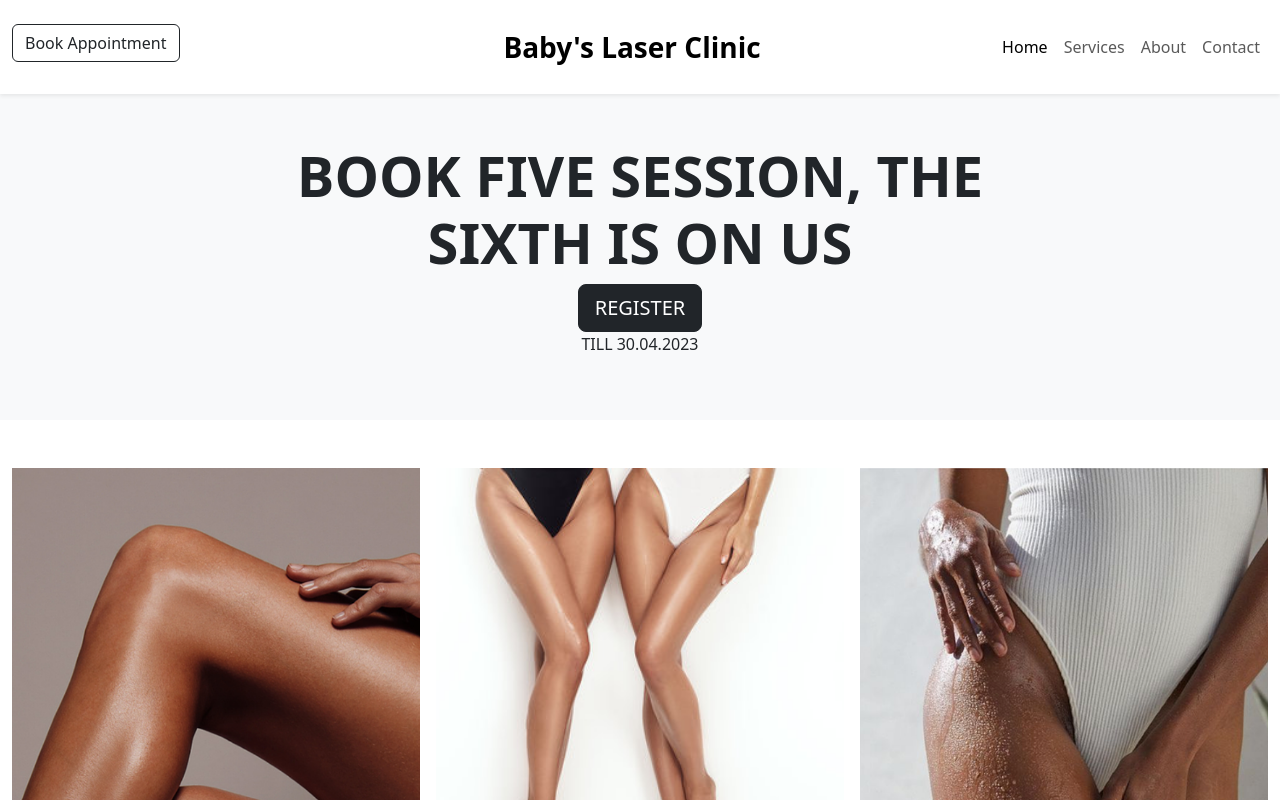
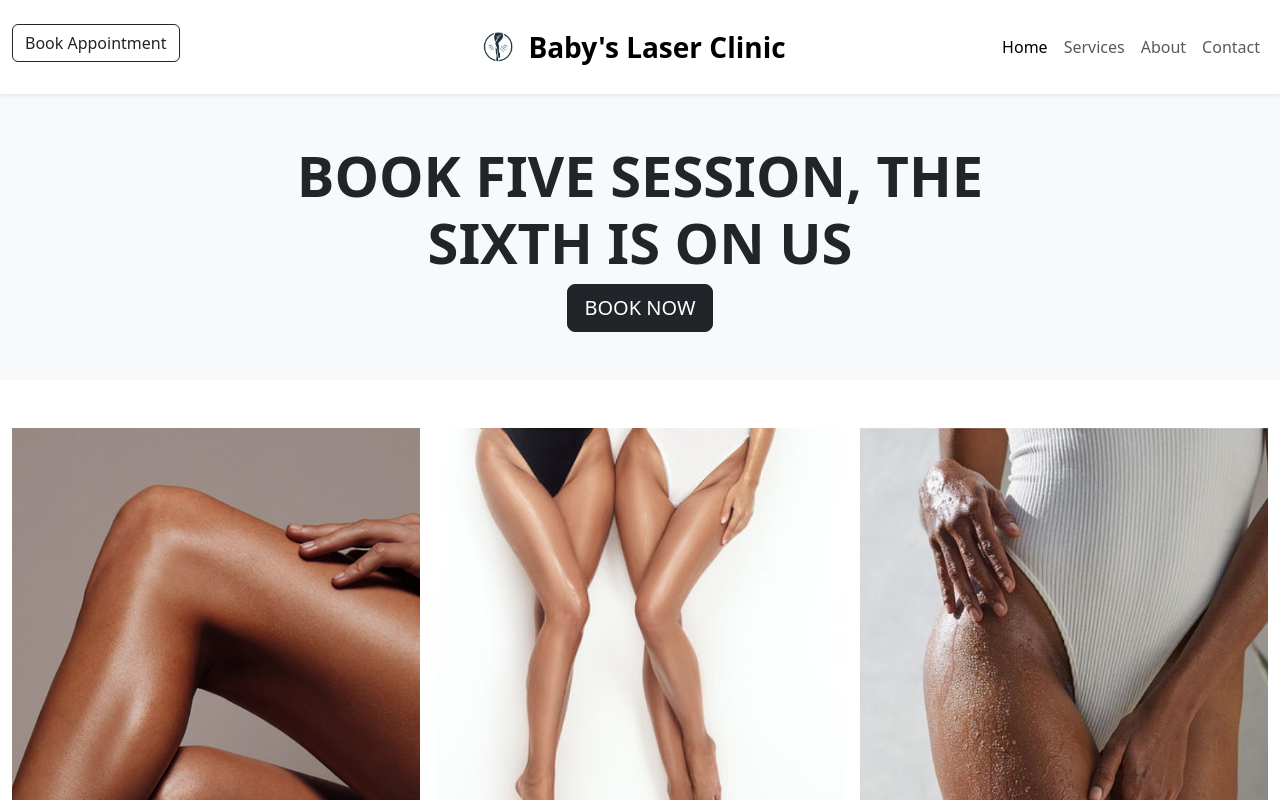
Before and after one commit to arash-esfandiari/baby-laser-clinic, a React (Create React App) app: page / in a window 1280 px wide. Shown: the top 800 px of the page. Built offline with nearby package versions, Linux system fonts and the light colour scheme.

Commit message:
overlap fixed and logo added

```diff
--- a/src/components/Hero.js
+++ b/src/components/Hero.js
@@ -1,5 +1,6 @@
 import React from 'react';
 import 'bootstrap/dist/css/bootstrap.min.css';
+import { Link } from 'react-router-dom';
 
 const Hero = () => {
     return (
@@ -7,8 +8,7 @@ const Hero = () => {
             <div className="row">
                 <div className="col-12 col-md-8 offset-md-2">
                     <h1 className="display-4 fw-bold">BOOK FIVE SESSION, THE SIXTH IS ON US</h1>
-                    <button className="btn btn-dark btn-lg">REGISTER</button>
-                    <p>TILL 30.04.2023</p>
+                    <Link to="/appointment" className="btn btn-dark btn-lg">BOOK NOW</Link>
                 </div>
             </div>
         </div>
--- a/src/components/Navbar.js
+++ b/src/components/Navbar.js
@@ -1,18 +1,22 @@
 import React from 'react';
 import { Link } from 'react-router-dom';
 import 'bootstrap/dist/css/bootstrap.min.css';
+// Assuming your logo is located at src/assets/logo.png
+import logo from '../assets/images/logo.png';
 
 const Navbar = () => {
     return (
         <nav className="navbar navbar-expand-lg navbar-light bg-white py-3 shadow-sm">
             <div className="container-fluid">
-                {/* Left side - Book Appointment Button */}
-                <div className="col-3 col-lg-4 d-flex justify-content-start mb-3 mt-2">
+                {/* Left side - Book Appointment Button only visible on sm screens and up */}
+                <div className="d-none d-sm-flex col-lg-4 justify-content-start mb-3 mt-2">
                     <Link to="/appointment" className="btn btn-outline-dark text-nowrap">Book Appointment</Link>
                 </div>
 
-                {/* Centered Title */}
-                <div className="col-6 col-lg-4 d-flex justify-content-center">
+                {/* Centered Title with Logo */}
+                <div className="col-6 col-lg-4 d-flex justify-content-center align-items-center">
+                    {/* Logo Image */}
+                    <img src={logo} alt="Baby's Laser Clinic Logo" style={{ marginRight: '10px', height: '40px' }} />
                     <Link className="navbar-brand fw-bold fs-3" to="/">Baby's Laser Clinic</Link>
                 </div>
 
@@ -22,8 +26,10 @@ const Navbar = () => {
                 </button>
 
                 {/* Collapsible content */}
-                <div className="col-3 col-lg-4 collapse navbar-collapse" id="navbarNavAltMarkup">
+                <div className="collapse navbar-collapse" id="navbarNavAltMarkup">
                     <div className="navbar-nav ms-auto">
+                        {/* Book Appointment Button inside the collapsible menu only visible on xs screens */}
+                        <Link to="/appointment" className="nav-link d-lg-none">Book Appointment</Link>
                         <Link className="nav-link active" to="/">Home</Link>
                         <Link className="nav-link" to="/services">Services</Link>
                         <Link className="nav-link" to="/about">About</Link>
```
Also changed, not shown: src/assets/images/logo.png.
